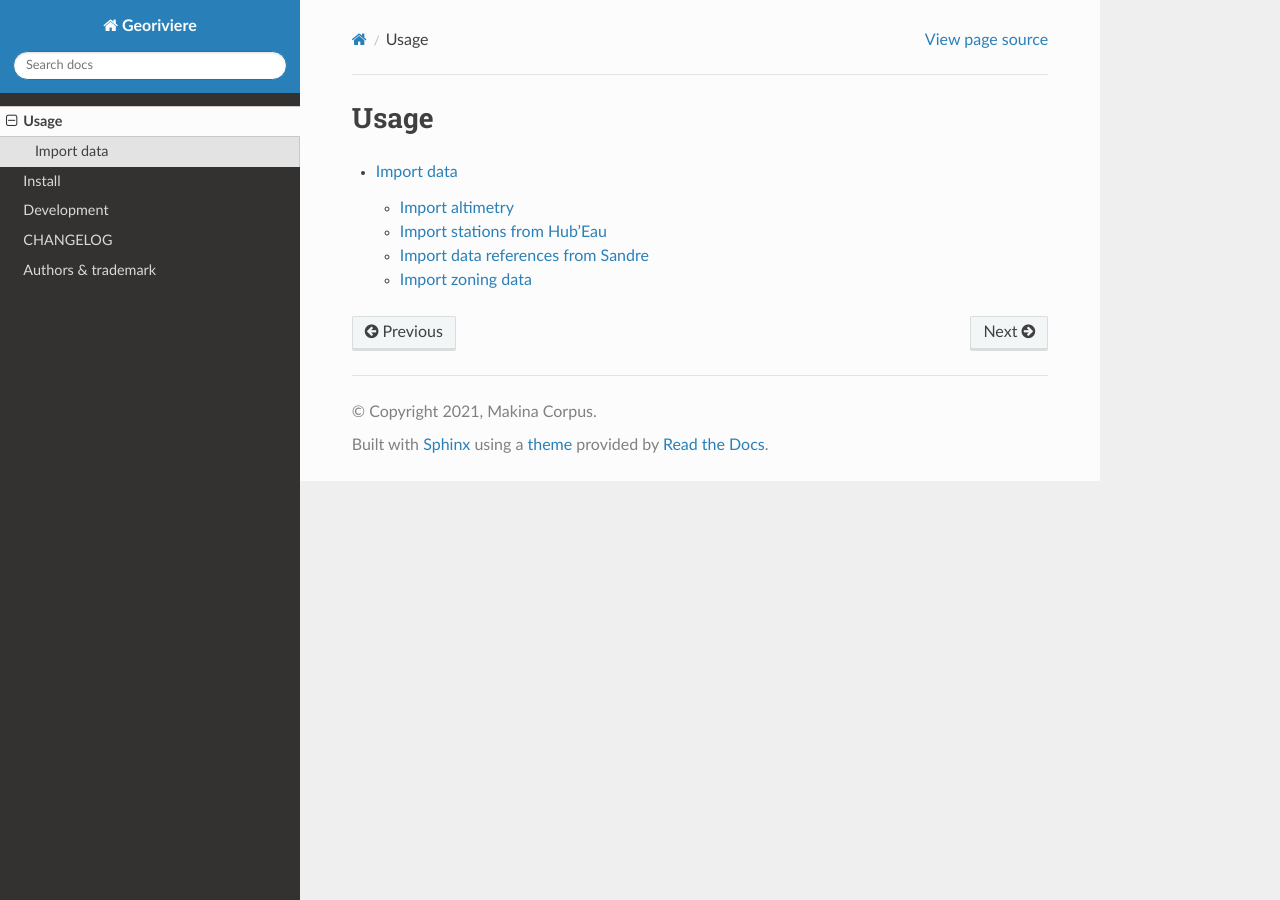
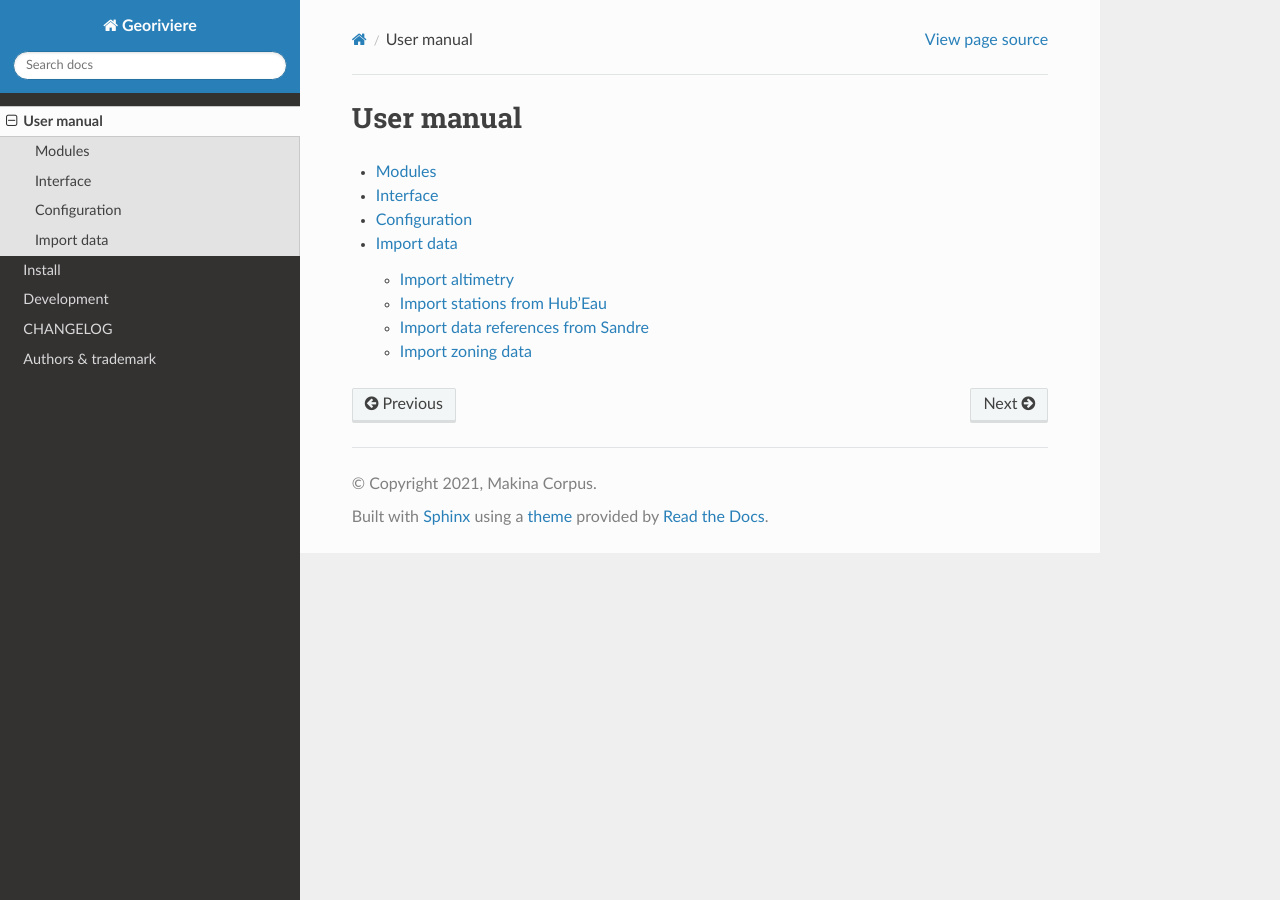
Before and after one commit to Georiviere/Georiviere-admin, a Sphinx documentation site: the page built from docs/usage/index.rst, in a window 1280 px wide. Built offline with Sphinx 7.4.7 and the Read the Docs theme 2.0.0, drawn with Linux system fonts in a browser that asks for light colours; pages that are not in the unit, such as notebooks, are missing from menus; the version number could not be read and is left out.

Commit message:
Add files for user manual

```diff
--- a/docs/install/index.rst
+++ b/docs/install/index.rst
@@ -5,4 +5,4 @@ Install
     :maxdepth: 2
 
     install
-    configuration
+    settings
--- a/docs/usage/configuration.rst
+++ b/docs/usage/configuration.rst
@@ -0,0 +1,2 @@
+Configuration
+=============
--- a/docs/usage/index.rst
+++ b/docs/usage/index.rst
@@ -1,7 +1,10 @@
-Usage
-=====
+User manual
+===========
 
 .. toctree::
     :maxdepth: 2
 
+    modules
+    interface
+    configuration
     import_data
--- a/docs/usage/interface.rst
+++ b/docs/usage/interface.rst
@@ -0,0 +1,2 @@
+Interface
+=========
--- a/docs/usage/modules.rst
+++ b/docs/usage/modules.rst
@@ -0,0 +1,2 @@
+Modules
+=======
```
